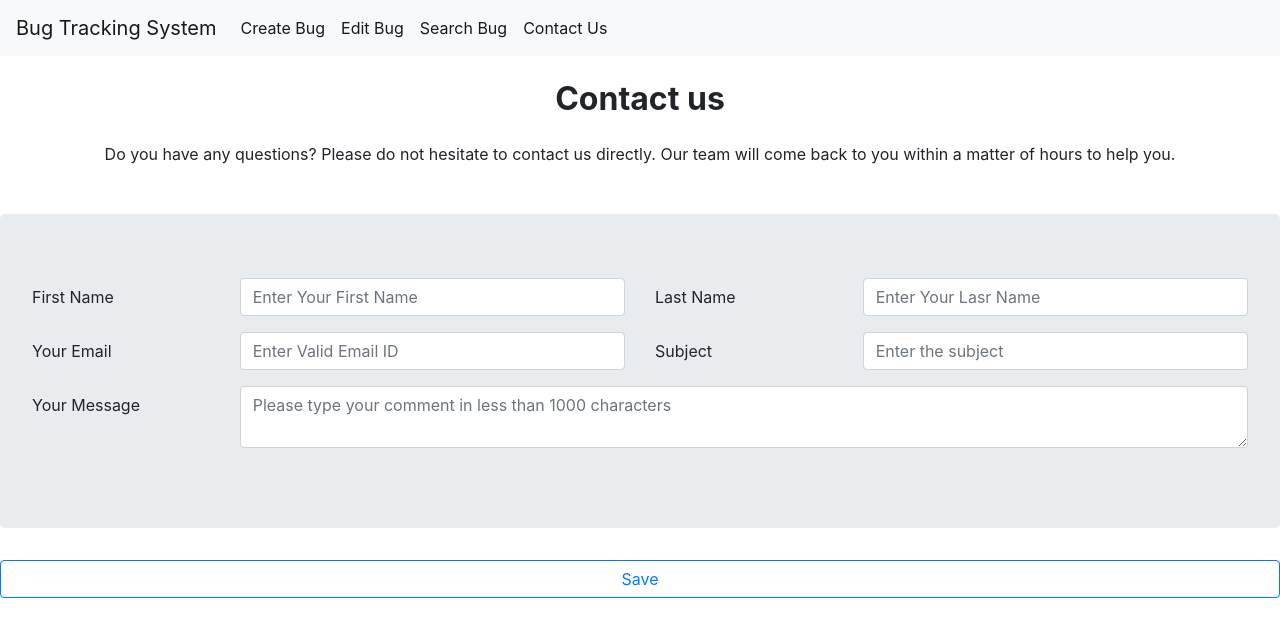
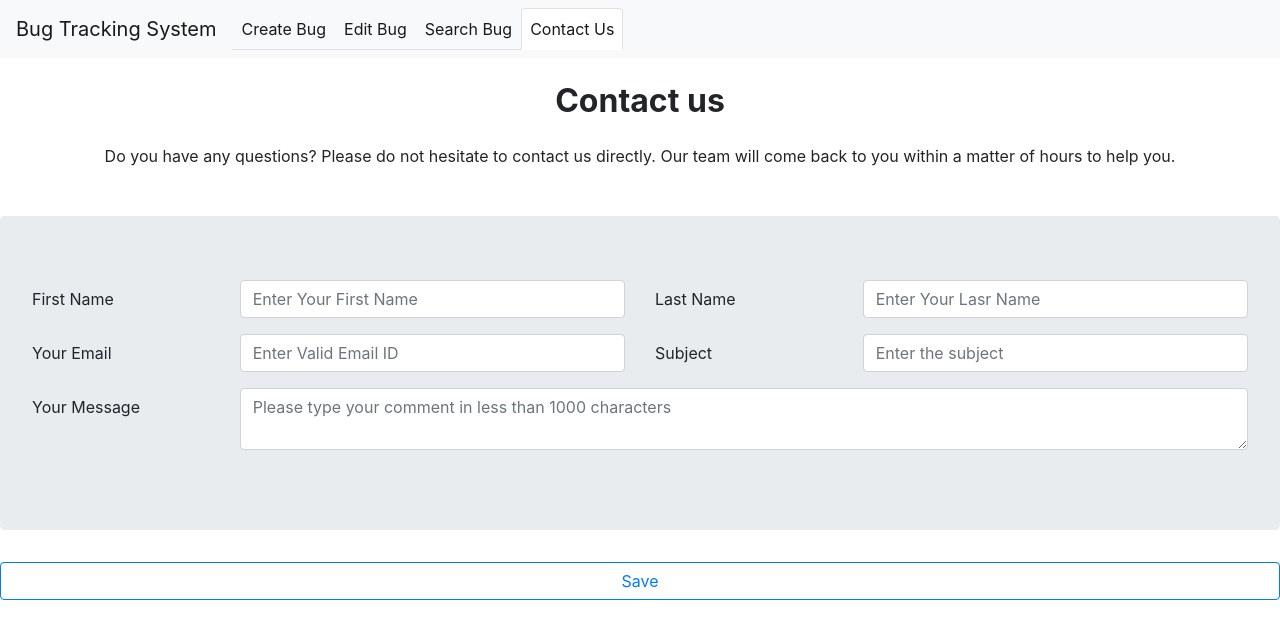
Before and after one commit to ibmabhishek/BTS-Angular, an Angular app: page /contactUs in a window 1280 px wide. Shown: the top 638 px of the page. Built offline with nearby package versions, Linux system fonts and the light colour scheme.

Commit message:
Added responsive header

```diff
--- a/src/app/header/header.component.html
+++ b/src/app/header/header.component.html
@@ -9,7 +9,7 @@
 </head>
 
 <body>
-  <nav class="navbar navbar-expand-lg navbar-light bg-light">
+  <nav class="navbar navbar-expand-lg navbar-light bg-light ">
     <a class="navbar-brand" routerLink="/" routerLinkActive="active">Bug Tracking System</a>
     <button class="navbar-toggler" type="button" data-toggle="collapse" data-target="#navbarSupportedContent"
       aria-controls="navbarSupportedContent" aria-expanded="false" aria-label="Toggle navigation">
@@ -17,7 +17,7 @@
     </button>
 
     <div class="collapse navbar-collapse" id="navbarSupportedContent">
-      <ul class="navbar-nav mr-auto">
+      <ul class="navbar-nav mr-auto nav nav-tabs">
         <li class="nav-item active">
           <a class="nav-link" routerLink="/createBug" routerLinkActive="active">Create Bug <span
               class="sr-only">(current)</span></a>
```
